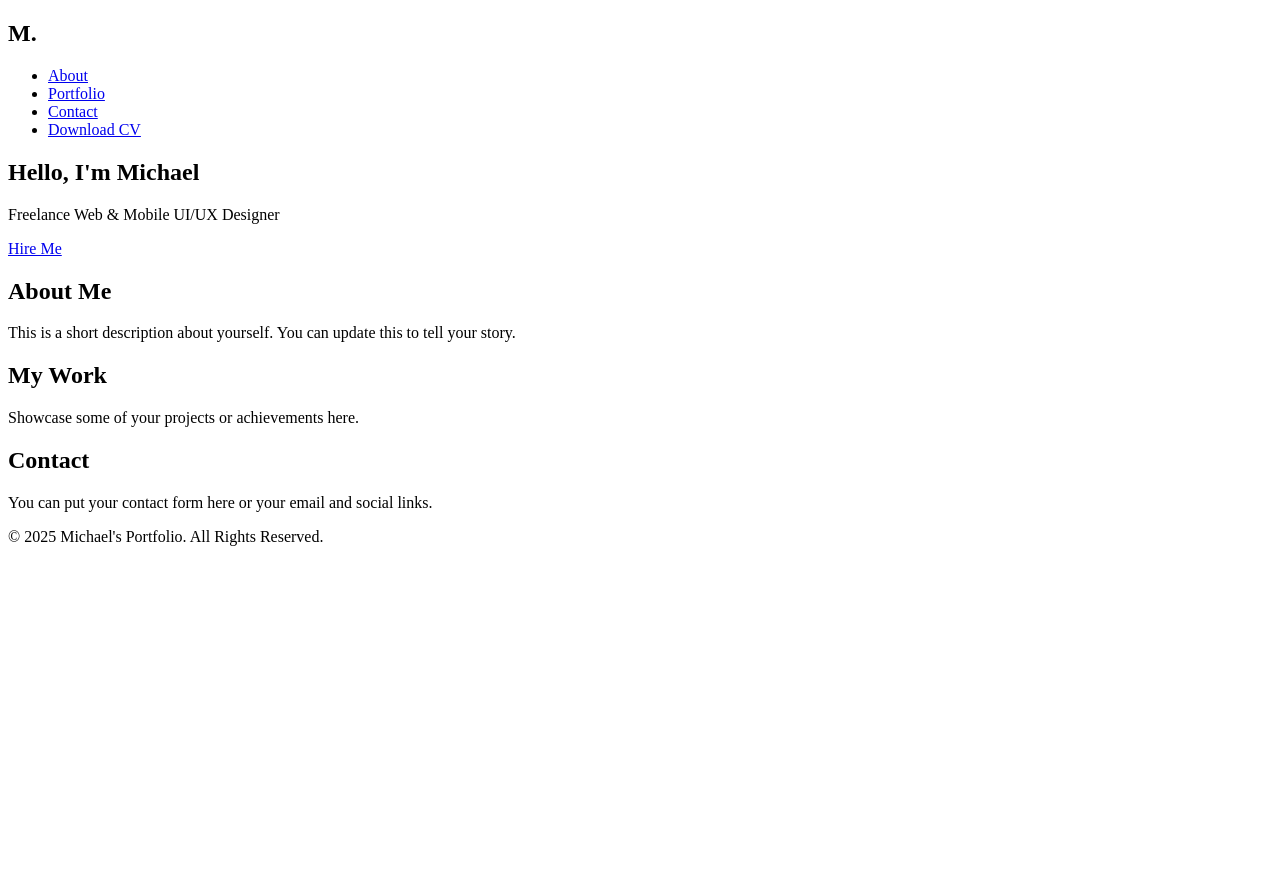
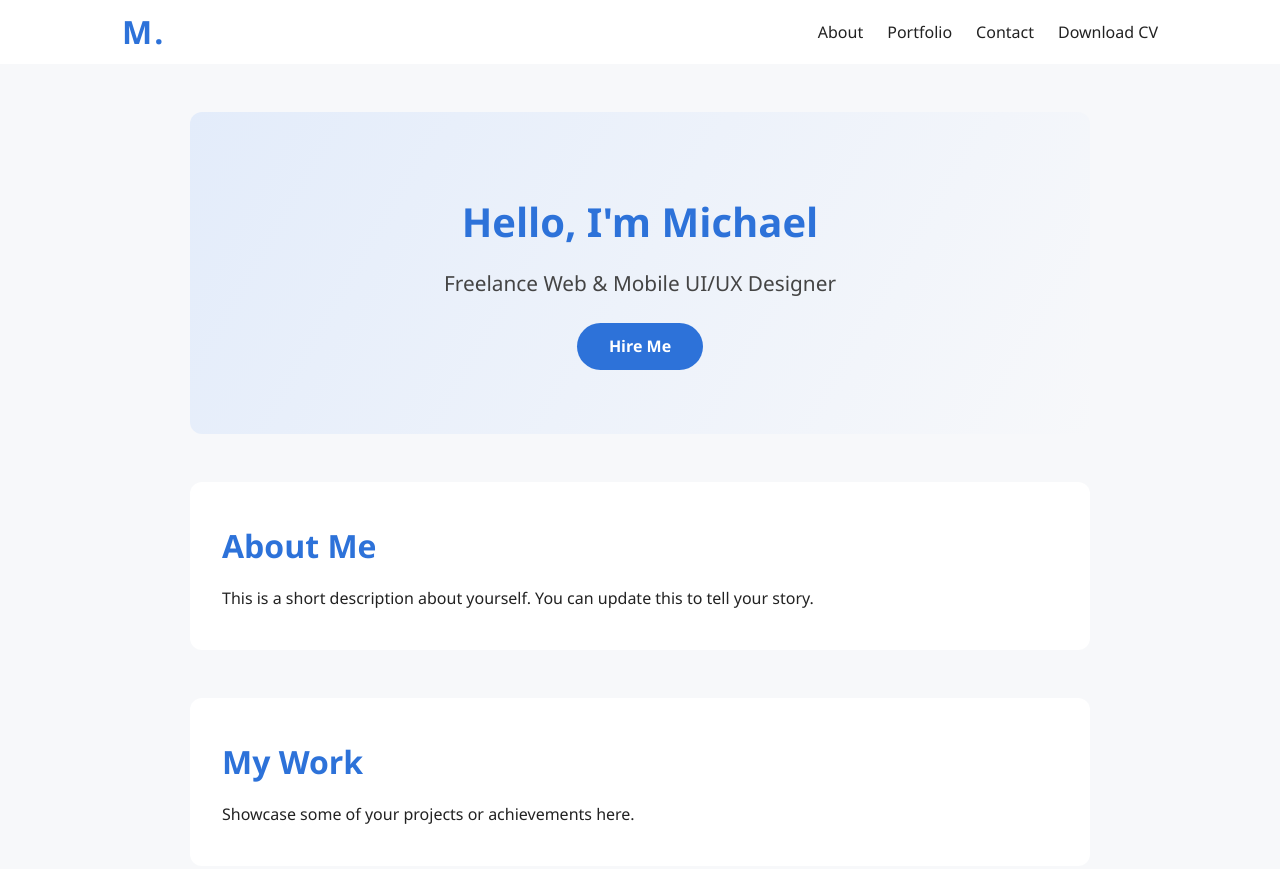
Before and after one commit to Seraf-J/portfolio-practice, a plain HTML site: page index.html in a window 1280 px wide. Shown: the top 869 px of the page. Before the commit the page ends 800 px from the top, so only its background shows below. Drawn offline with Linux system fonts and the light colour scheme.

Commit message:
created the stylesheet folder and did external styling to the index.html page

```diff
--- a/index.html
+++ b/index.html
@@ -4,19 +4,22 @@
   <meta charset="UTF-8" />
   <meta name="viewport" content="width=device-width, initial-scale=1.0" />
   <title>My Portfolio</title>
-  <link rel="stylesheet" href="css/style.css" />
-</head>
+  <link rel="stylesheet" href="stylesheet/style.css">
+  </head>
+
 <body>
   <!-- Navigation Bar -->
   <header>
     <nav>
       <h1 class="logo">M.</h1>
+
       <ul class="nav-links">
         <li><a href="#about">About</a></li>
         <li><a href="#portfolio">Portfolio</a></li>
         <li><a href="#contact">Contact</a></li>
         <li><a href="assets/CVs/MyCV.pdf" download>Download CV</a></li>
       </ul>
+
     </nav>
   </header>
 
--- /dev/null
+++ b/stylesheet/style.css
@@ -0,0 +1,115 @@
+* {
+  margin: 0;
+  padding: 0;
+  box-sizing: border-box;
+}
+
+body {
+  font-family: 'Segoe UI', Arial, sans-serif;
+  background: #f7f8fa;
+  color: #222;
+  line-height: 1.5;
+}
+
+header {
+  background: #fff;
+  padding: 0.5rem 0;
+  position: sticky;
+  top: 0;
+  z-index: 100;
+}
+
+nav {
+  max-width: 1100px;
+  margin: 0 auto;
+  display: flex;
+  align-items: center;
+  justify-content: space-between;
+  padding: 0 2rem;
+}
+
+.logo {
+  font-size: 2rem;
+  font-weight: bold;
+  color: #2d72d9;
+  letter-spacing: 2px;
+}
+
+.nav-links {
+  list-style: none;
+  display: flex;
+  align-items: center;
+  gap: 1.5rem;
+}
+
+.nav-links li {
+  display: inline;
+}
+
+.nav-links a {
+  text-decoration: none;
+  color: #222;
+  font-weight: 500;
+  transition: color 0.5s;
+}
+
+.nav-links a:hover {
+  color: #2d72d9;
+}
+
+.btn {
+  display: inline-block;
+  background: #2d72d9;
+  color: #fff;
+  padding: 0.7rem 2rem;
+  border-radius: 30px;
+  text-decoration: none;
+  font-weight: 600;
+  margin-top: 1.5rem;
+  transition: background 0.2s, transform 0.2s;
+}
+
+.btn:hover {
+  background: #1a4e8a;
+  transform: translateY(-2px) scale(1.04); /*Moves up and scales on hover*/
+}
+
+.hero {
+  background: linear-gradient(120deg, #e3ecfa 0%, #f7f8fa 100%);
+  text-align: center;
+  padding: 5rem 2rem 4rem 2rem;
+}
+
+.hero h2 {
+  font-size: 2.5rem;
+  margin-bottom: 1rem;
+  color: #2d72d9;
+}
+
+.hero p {
+  font-size: 1.3rem;
+  color: #444;
+}
+
+section {
+  max-width: 900px;
+  margin: 3rem auto;
+  background: #fff;
+  border-radius: 12px;
+  padding: 2.5rem 2rem;
+}
+
+section h2 {
+  color: #2d72d9;
+  margin-bottom: 1rem;
+  font-size: 2rem;
+}
+
+footer {
+  background: #2d72d9;
+  color: #fff;
+  text-align: center;
+  padding: 1.2rem 0;
+  margin-top: 2rem;
+  font-size: 1rem;
+}
```
